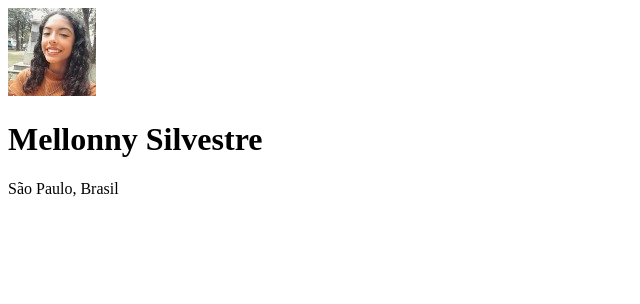
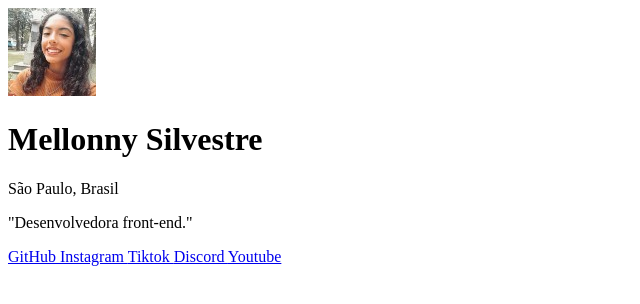
Before and after one commit to Mellonny12TB/Meus-Links, a plain HTML site: page Meus-Links/index.html in a window 1280 px wide. Shown: the whole page, without its empty margins (0-640 px from the left). Drawn offline with Linux system fonts and the light colour scheme.

Commit message:
Término do desenvolvimento do HTML

```diff
--- a/Meus-Links/index.html
+++ b/Meus-Links/index.html
@@ -10,6 +10,12 @@
         <img src="./Trabalho intro(1).jpg" alt="Imagem da criadora da páginas de links, Mellonny Silvestre ">
         <h1>Mellonny Silvestre</h1>
         <p> São Paulo, Brasil</p>
+        <p> "Desenvolvedora front-end." </p>
+        <a href="https://github.com/Mellonny12TB/Meus-Links"> GitHub </a>
+        <a href="https://www.instagram.com/mellonny_silvestre/"> Instagram </a>
+        <a href="https://tiktok.com">Tiktok </a>
+        <a href="https://discord.com/channels/@me"> Discord </a>
+        <a href="https://www.youtube.com/"> Youtube </a>
     </div>
 </body>
 </html>
```
